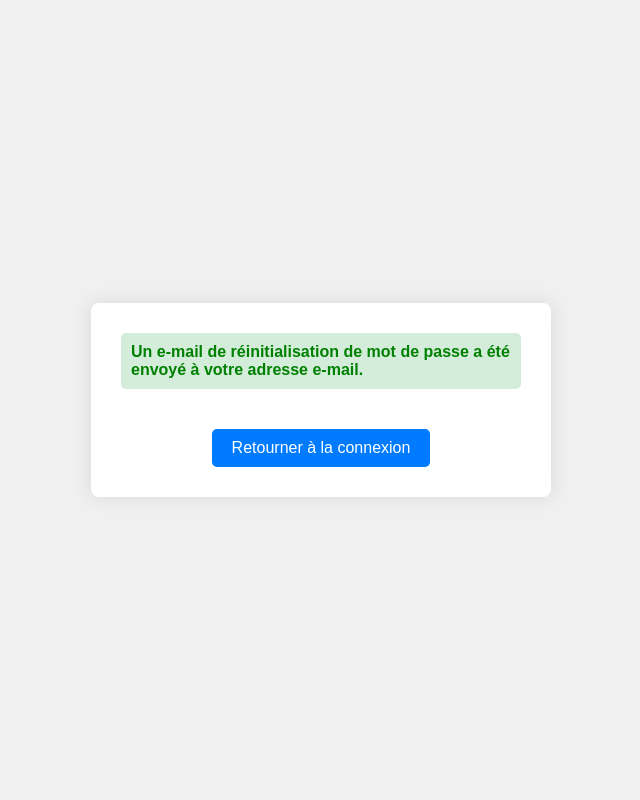
After one commit to Maxime2i/Camagru, a PHP site: template camagru/src/views/sendPasswordEmail.php in a window 1280 px wide. The commit adds this page. Shown: the whole page, without its empty margins (319-959 px from the left). Run offline with PHP 8.4, Linux system fonts and the light colour scheme; the template is opened without the code that fills it, so the values that code supplies are empty; the visitor is signed in with stand-in values (Sample User, id 1).

Commit message:
add resetPassword route

```diff
--- a/camagru/src/models/account.php
+++ b/camagru/src/models/account.php
@@ -18,17 +18,16 @@ class AccountModel {
         return $result['mail_notification'];
     }
 
-    public static function updateUserInfo($Username, $email, $Password, $mail_notification) {
+    public static function updateUserInfo($Username, $email, $mail_notification) {
         include "src/controllers/database.php";
 
         try {
             // Préparez et exécutez la requête SQL pour mettre à jour les informations de l'utilisateur
-            $query = "UPDATE users SET username = :username, email = :email, pass = :password, mail_notification = :mail_notification WHERE id = :user_id";
+            $query = "UPDATE users SET username = :username, email = :email, mail_notification = :mail_notification WHERE id = :user_id";
             $statement = $connexion->prepare($query);
             $statement->execute(array(
                 'username' => $Username,
                 'email' => $email,
-                'password' => $Password, // Remarque: vous devez hasher le mot de passe avant de le stocker dans la base de données pour des raisons de sécurité
                 'user_id' => $_SESSION['user_id'], // Vous devez récupérer l'ID de l'utilisateur connecté à partir de la session
                 'mail_notification' => $mail_notification
             ));
@@ -95,6 +94,7 @@ class AccountModel {
             throw new Exception("Erreur lors de la suppression de l'image : " . $e->getMessage());
         }
     }
+
 }
 
 ?>
--- /dev/null
+++ b/camagru/src/styles/sendPasswordEmail.css
@@ -0,0 +1,97 @@
+body, html {
+    height: 100%;
+    margin: 0;
+    font-family: Arial, sans-serif;
+    background-color: #f0f0f0;
+}
+.container {
+    display: flex;
+    justify-content: center;
+    align-items: center;
+    height: 100%;
+}
+.form-wrapper {
+    background-color: white;
+    padding: 30px;
+    border-radius: 8px;
+    box-shadow: 0 0 20px rgba(0,0,0,0.1);
+    width: 100%;
+    max-width: 400px;
+}
+h2 {
+    text-align: center;
+    color: #333;
+    margin-bottom: 20px;
+}
+p {
+    text-align: center;
+    color: #666;
+    margin-bottom: 20px;
+}
+input[type="email"] {
+    width: 100%;
+    padding: 12px;
+    margin-bottom: 20px;
+    border: 1px solid #ddd;
+    border-radius: 4px;
+    box-sizing: border-box;
+}
+input[type="submit"] {
+    width: 100%;
+    padding: 12px;
+    background-color: #007bff;
+    color: white;
+    border: none;
+    border-radius: 4px;
+    cursor: pointer;
+    font-size: 16px;
+    transition: background-color 0.3s;
+}
+input[type="submit"]:hover {
+    background-color: #0056b3;
+}
+
+
+.success-message {
+    background-color: #d4edda;
+    color: #155724;
+    padding: 10px;
+    border-radius: 5px;
+    margin-bottom: 15px;
+}
+.return-button {
+    display: inline-block;
+    padding: 10px 20px;
+    background-color: #007bff;
+    color: white;
+    text-decoration: none;
+    border-radius: 5px;
+    margin-top: 15px;
+}
+
+.button-container {
+    text-align: center;
+    margin-top: 20px;
+}
+.return-button {
+    display: inline-block;
+    padding: 10px 20px;
+    background-color: #007bff;
+    color: white;
+    text-decoration: none;
+    border-radius: 5px;
+}
+
+.success-message {
+    color: green;
+    font-weight: bold;
+}
+.return-button {
+    display: inline-block;
+    margin-top: 20px;
+    padding: 10px 20px;
+    background-color: #007bff;
+    color: white;
+    text-decoration: none;
+    border-radius: 5px;
+}
--- a/camagru/src/views/account.php
+++ b/camagru/src/views/account.php
@@ -14,7 +14,6 @@
             <form class="formInfo" id="updateForm">
                 <input type="text" name="username" placeholder="Nom d'utilisateur" value="<?php echo $username; ?>" required>
                 <input type="email" name="email" placeholder="E-mail" value="<?php echo $email; ?>" required>
-                <input type="password" name="password" placeholder="Mot de passe" id="password" required>
                 <!-- Nouvelle case à cocher pour les notifications par e-mail -->
                 <label>
                     <input type="checkbox" name="email_notifications" <?php echo $mail_notification ? 'checked' : ''; ?>>
@@ -55,7 +54,6 @@
                             // Mettre à jour la page en fonction de la réponse du serveur
                             // Par exemple, afficher un message de réussite ou d'erreur
                             console.log(xhr.responseText);
-                            document.getElementById('password').value = '';
                         } else {
                             console.error('Une erreur s\'est produite');
                         }
--- a/camagru/src/views/login.php
+++ b/camagru/src/views/login.php
@@ -23,6 +23,7 @@ session_start();
             <input type="password" name="password" id="password" placeholder="Mot de passe" required>
             <span id="username-error" class="error"></span>
             <span id="password-error" class="error"></span>
+            <a href="index.php?page=sendPasswordEmail" class="forgot-password">Mot de passe oublié ?</a>
             <?php if (isset($_SESSION['login_error'])): ?>
                 <div class="error-message">
                     <?php
--- /dev/null
+++ b/camagru/src/views/sendPasswordEmail.php
@@ -0,0 +1,36 @@
+<?php
+session_start();
+?>
+
+<!DOCTYPE html>
+<html lang="fr">
+<head>
+    <meta charset="UTF-8">
+    <meta name="viewport" content="width=device-width, initial-scale=1.0">
+    <title>Réinitialisation du mot de passe</title>
+    <link rel="stylesheet" href="src/styles/sendPasswordEmail.css">
+
+</head>
+<body>
+    <div class="container">
+        <div class="form-wrapper">
+            <?php if (isset($_SESSION['email_sent']) && $_SESSION['email_sent']): ?>
+                <div class="success-message">
+                    Un e-mail de réinitialisation de mot de passe a été envoyé à votre adresse e-mail.
+                </div>
+                <div class="button-container">
+                    <a href="index.php?controller=login&action=index" class="return-button">Retourner à la connexion</a>
+                </div>
+            <?php else: ?>
+                <form action="index.php?page=sendPasswordEmail&action=sendMail" method="post">
+                    <h2>Réinitialisation du mot de passe</h2>
+                    <p>Entrez votre adresse e-mail pour recevoir un lien de réinitialisation du mot de passe.</p>
+                    <input type="email" name="email" placeholder="Votre adresse e-mail" required>
+                    <input type="submit" value="Envoyer le lien de réinitialisation">
+                </form>
+            <?php endif; ?>
+
+        </div>
+    </div>
+</body>
+</html>
```
Also changed, not shown: camagru/src/controllers/account.php (+6 -4 lines), camagru/src/controllers/login.php (+13 -14 lines), camagru/src/controllers/register.php (+32 -8 lines), camagru/src/controllers/resetPassword.php (added, +65 -0 lines), camagru/src/controllers/sendPasswordEmail.php (added, +60 -0 lines), camagru/src/styles/login.css (+15 -0 lines), camagru/src/styles/register.css (+7 -0 lines), camagru/src/styles/resetPassword.css (added, +90 -0 lines), camagru/src/views/register.php (+6 -10 lines), camagru/src/views/resetPassword.php (added, +33 -0 lines).
